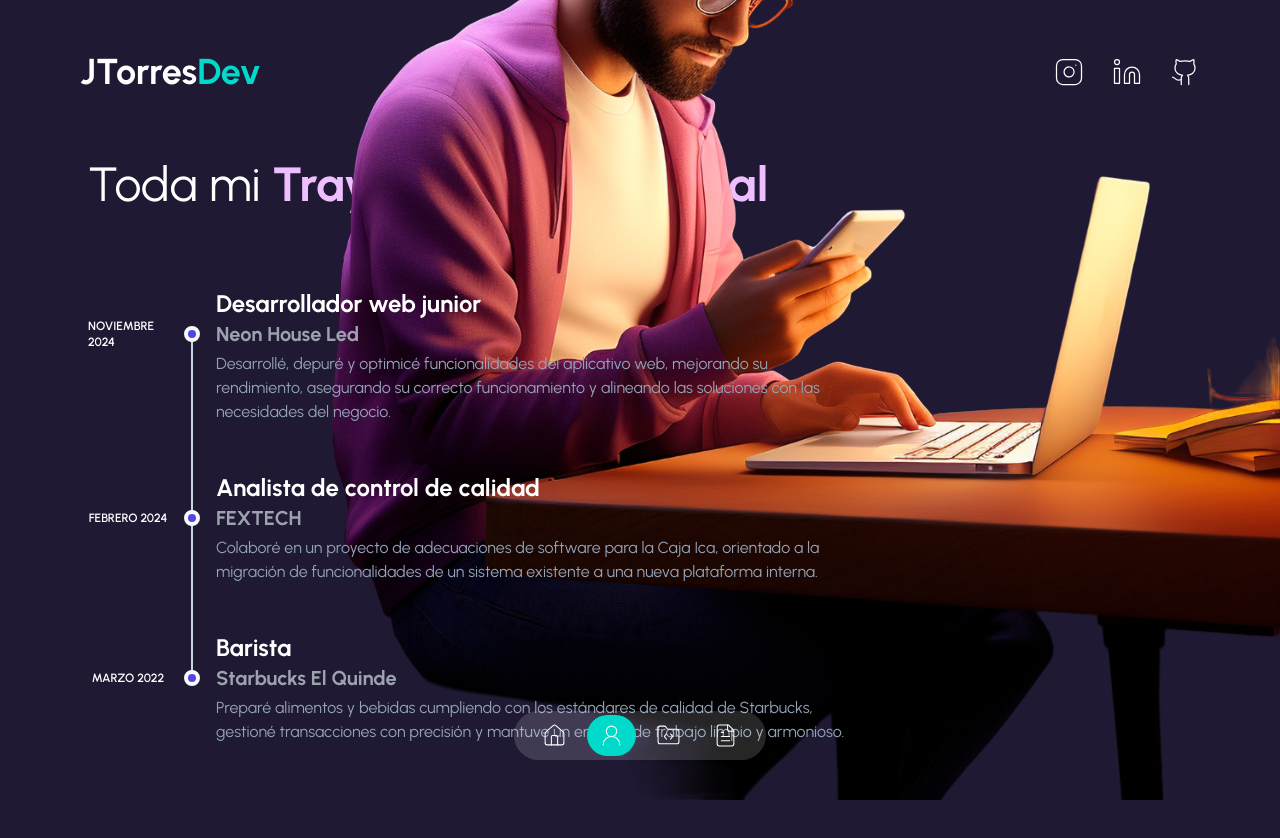
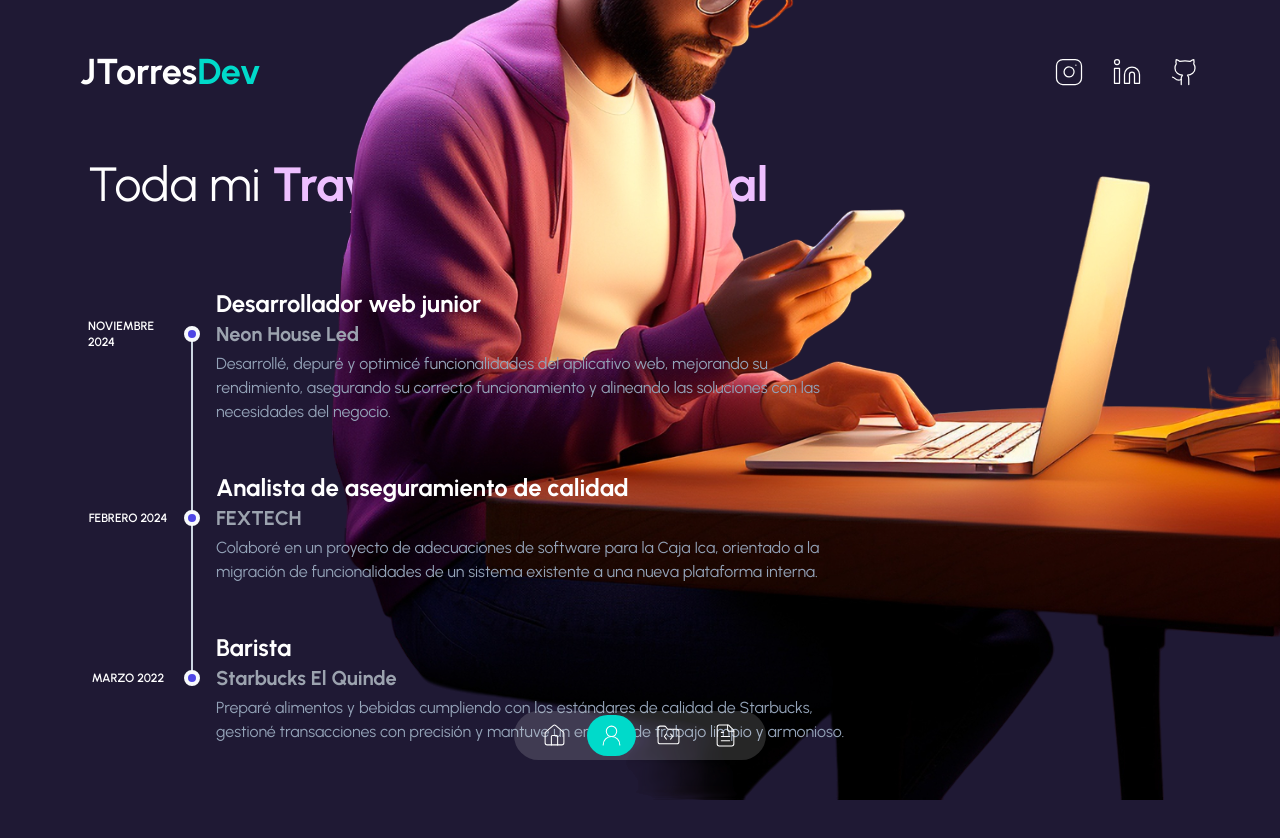
Before and after one commit to SantaPrograma/MyPortfolioWeb, a Next.js app: page /about-me in a window 1280 px wide. Shown: the top 838 px of the page. Built offline with nearby package versions, Linux system fonts and the light colour scheme.

Commit message:
Cambio en data.tsx

```diff
--- a/data.tsx
+++ b/data.tsx
@@ -55,7 +55,7 @@ export const dataAboutPage = [
     },
     {
         id: 2,
-        title: "Analista de control de calidad",
+        title: "Analista de aseguramiento de calidad",
         subtitle: "FEXTECH",
         description: "Colaboré en un proyecto de adecuaciones de software para la Caja Ica, orientado a la migración de funcionalidades de un sistema existente a una nueva plataforma interna.",
         date: "Febrero 2024",
```
